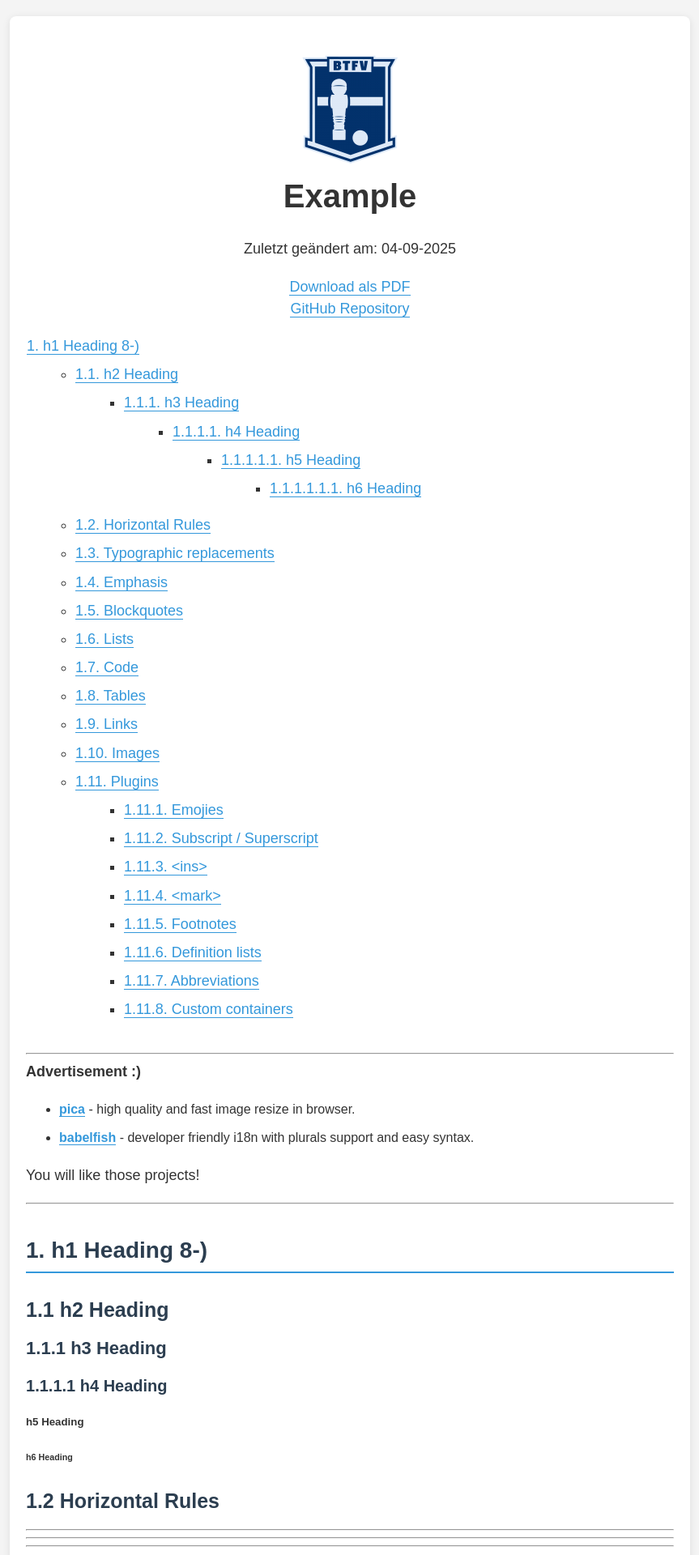
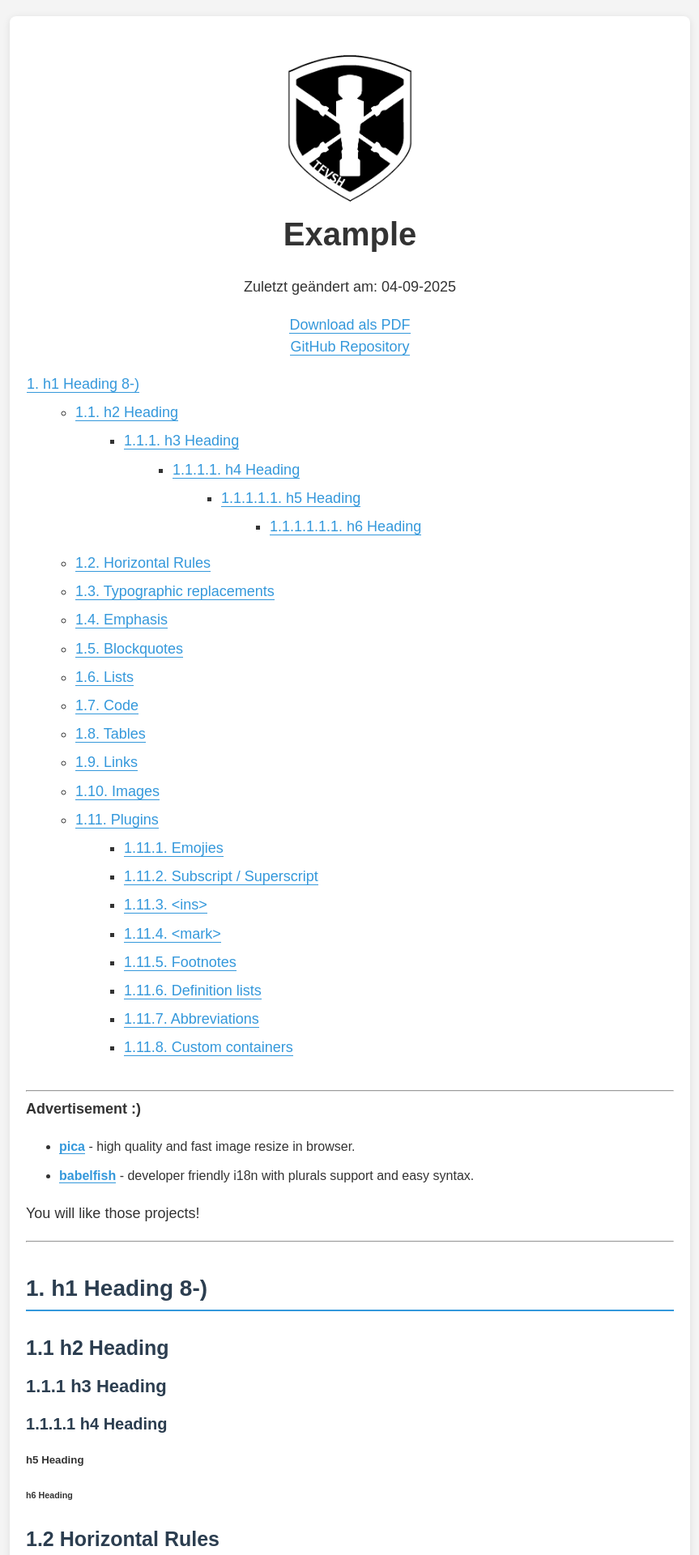
Before and after one commit to TFVSH/tfvsh-docs, a Jekyll site: the page built from docs/example.md, in a window 1280 px wide. Shown: the top 1920 px of the page at 81% size, without its empty margins (208-1071 px from the left). Built offline with Jekyll 4.4.1, drawn with Linux system fonts in a browser that asks for light colours; our own code applies the rules of GitHub Pages for plain Markdown files.

Commit message:
chore: change example

```diff
--- a/docs/example.md
+++ b/docs/example.md
@@ -1,12 +1,11 @@
 ---
 title: "Example"
-author: "![BTFV Logo](images/btfv-logo.png)"
+author: "![TFVSH Logo](images/tfvsh-logo.png)"
 date: {{ site.time | date: "%d-%m-%Y" }}
 ---
-
 <div class="html-only" style="text-align: center;">
     <div class="title" style="text-align: center;">
-        <img src="images/btfv-logo.png" alt="BTFV Logo" style="display: block; margin: 0 auto;" />
+        <img src="images/tfvsh-logo.png" alt="TFVSH Logo" style="display: block; margin: 0 auto;width: 20%" />
         Example
     </div>
 
@@ -15,7 +14,7 @@ date: {{ site.time | date: "%d-%m-%Y" }}
     </p>
     <p>
         <a href="./../assets/pdf/example.pdf" target="_blank">Download als PDF</a><br />
-        <a href="https://github.com/deluxeGitHub/btfv-docs/blob/main/docs/example.md" target="_blank">GitHub Repository</a>
+        <a href="https://github.com/TFVSH/tfvsh-docs/blob/main/docs/example.md" target="_blank">GitHub Repository</a>
     </p>
 </div>
 
```
